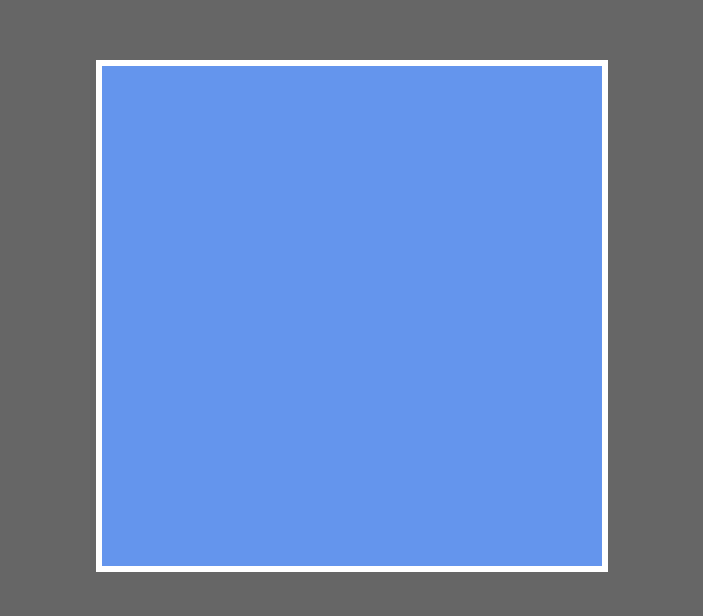
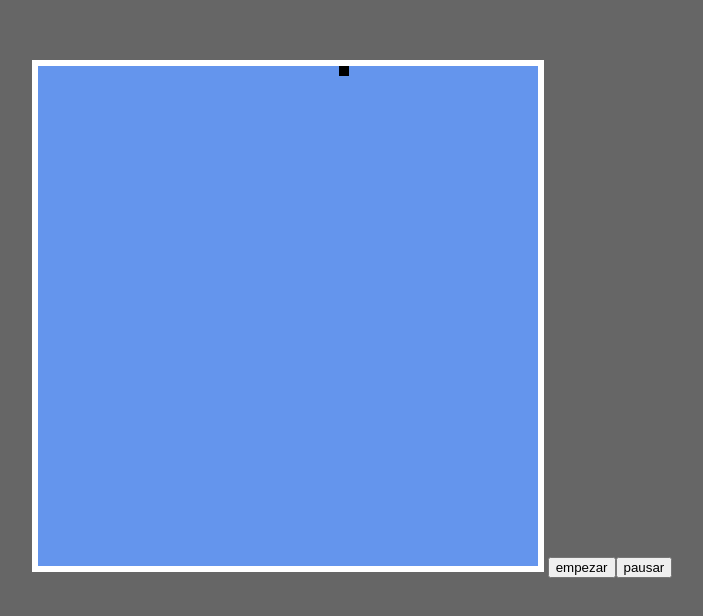
Before and after one commit to MarceloAPuppio/snake, a plain HTML site: page index.html in a window 1280 px wide. Shown: the whole page, without its empty margins (288-991 px from the left). Drawn offline with Linux system fonts and the light colour scheme.

Commit message:
cambiosss minmp.js

```diff
--- a/index.html
+++ b/index.html
@@ -9,6 +9,7 @@
 </head>
 <body>
     <canvas width="500" height="500"></canvas>
-    <script src="js/main.js"></script>
+    <button id="a">empezar</button><button id="b">pausar</button>
+    <script src="js/mainmp.js"></script>
 </body>
 </html>
--- /dev/null
+++ b/js/mainmp.js
@@ -0,0 +1,92 @@
+//primero: seleccionamos el elemnto canvas.
+const canvas = document.querySelector("canvas");
+const a = document.querySelector("#a");
+const b = document.querySelector("#b");
+a.addEventListener("click", empezar);
+b.addEventListener("click", detener);
+
+const ctx = canvas.getContext("2d");
+ctx.fill = "#1d1d1d";
+const VOLUMEN = [10, 10];
+const MULTIPLO = 1;
+const VELOCIDAD = 1;
+ctx.fillRect(10, 10, ...VOLUMEN);
+
+//variable que indica para dónde se movería la serpiente
+let direccion;
+
+//creo un objeto controles con:info de la direccion e info de la serpiente:
+let controles = { direccion: { x: 1, y: 0 }, serpiente: [{ x: 0, y: 0 }] };
+console.log(controles.direccion, controles.serpiente[0]);
+
+// constante Direccion, es un objeto con todas las posiblidade de direccion que podemos tomar
+const DIRECCION = {
+  A: [-1, 0],
+  D: [1, 0],
+  S: [0, 1],
+  W: [0, -1],
+  a: [-1, 0],
+  d: [1, 0],
+  s: [0, 1],
+  w: [0, -1],
+  ArrowUp: [
+    0,
+    -1,
+  ] /* se queda en cero eje x pero sube uno eje Y, en realidad resta 1 */,
+  ArrowDown: [
+    0,
+    1,
+  ] /* se queda en cero eje x pero baja uno eje Y, se suma +1 */,
+  ArrowRight: [1, 0] /* se queda en cero eje Y y hace +1 eje de las x*/,
+  ArrowLeft: [-1, 0] /* se queda en cero eje Y y hace -1 eje de las x*/,
+};
+
+document.addEventListener("keydown", (e) => {
+  let [x, y] = DIRECCION[e.key];
+  controles.direccion.x = x;
+  controles.direccion.y = y;
+});
+
+const dibujar = (x, y) => {
+  ctx.clearRect(0, 0, 500, 500);
+  ctx.fillRect(
+    controles.serpiente[0].x * MULTIPLO,
+    controles.serpiente[0].y * MULTIPLO,
+    ...VOLUMEN
+  );
+};
+
+const looper = () => {
+  let { x, y } = controles.direccion;
+  controles.serpiente[0].x += x;
+  controles.serpiente[0].y += y;
+
+  dibujar(controles.serpiente[0].x, controles.serpiente[0].y);
+  console.log("looper", controles.direccion.x, controles.direccion.y);
+  //   setTimeout(looper, 80 / VELOCIDAD);
+};
+
+//interesanteeee. en vez de loooper
+const animacionRepetimos = () => {
+  let { x, y } = controles.direccion;
+  controles.serpiente[0].x += x;
+  controles.serpiente[0].y += y;
+  console.log("raf");
+  ctx.clearRect(0, 0, 500, 500);
+  ctx.fillRect(
+    controles.serpiente[0].x * MULTIPLO,
+    controles.serpiente[0].y * MULTIPLO,
+    ...VOLUMEN
+  );
+  globalID = requestAnimationFrame(animacionRepetimos);
+};
+window.onload = () => {
+  animacionRepetimos();
+};
+function empezar() {
+  globalID = requestAnimationFrame(animacionRepetimos);
+}
+
+function detener() {
+  cancelAnimationFrame(globalID);
+}
```
